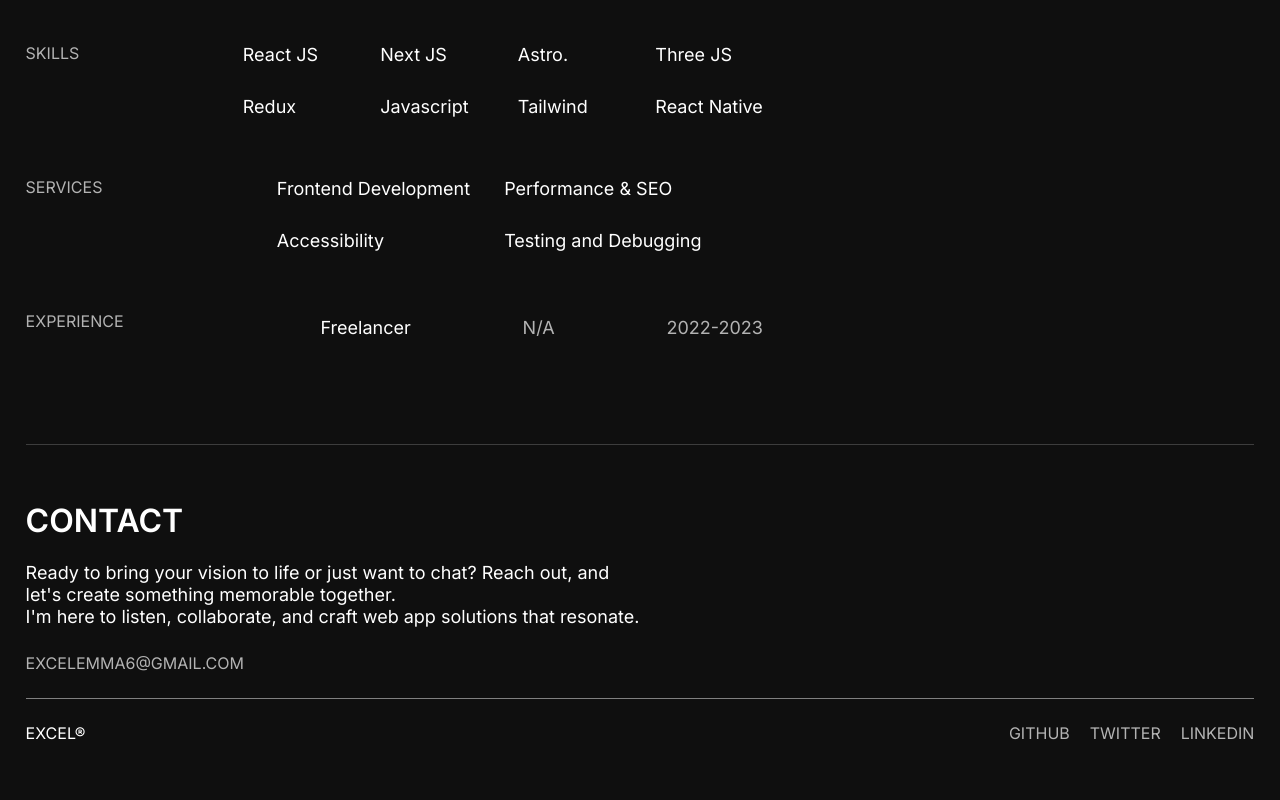
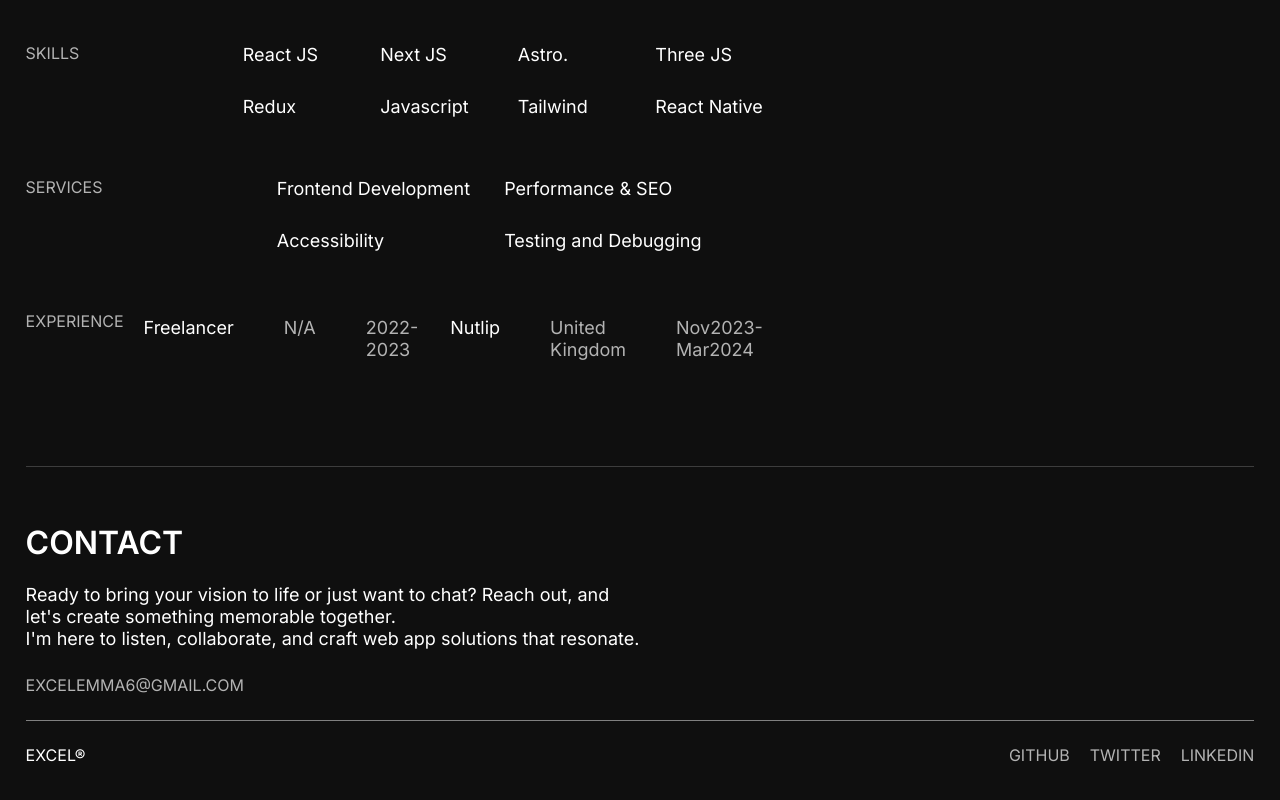
Before and after one commit to EmmaExcel/MainPortfolio, a React (Vite) app: page / in a window 1280 px wide. Shown: the part 3859-4659 px from the top of the page. Built offline with nearby package versions, Linux system fonts and the light colour scheme.

Commit message:
Update Services.jsx

```diff
--- a/src/components/Services.jsx
+++ b/src/components/Services.jsx
@@ -96,6 +96,13 @@ export const Services = () => {
             <p>N/A</p>
             <p>2022-2023</p>
           </motion.div>
+          <motion.div transition={{ duration: 0.7 , delay:1.5}}
+              initial={{ opacity: 0, y: 20 }}
+              whileInView={{ opacity: 1, y: 0 }} className="experienceList">
+            <p>Nutlip</p>
+            <p>United Kingdom</p>
+            <p>Nov2023-Mar2024</p>
+          </motion.div>
         </div>
       </section>
     </>
```
